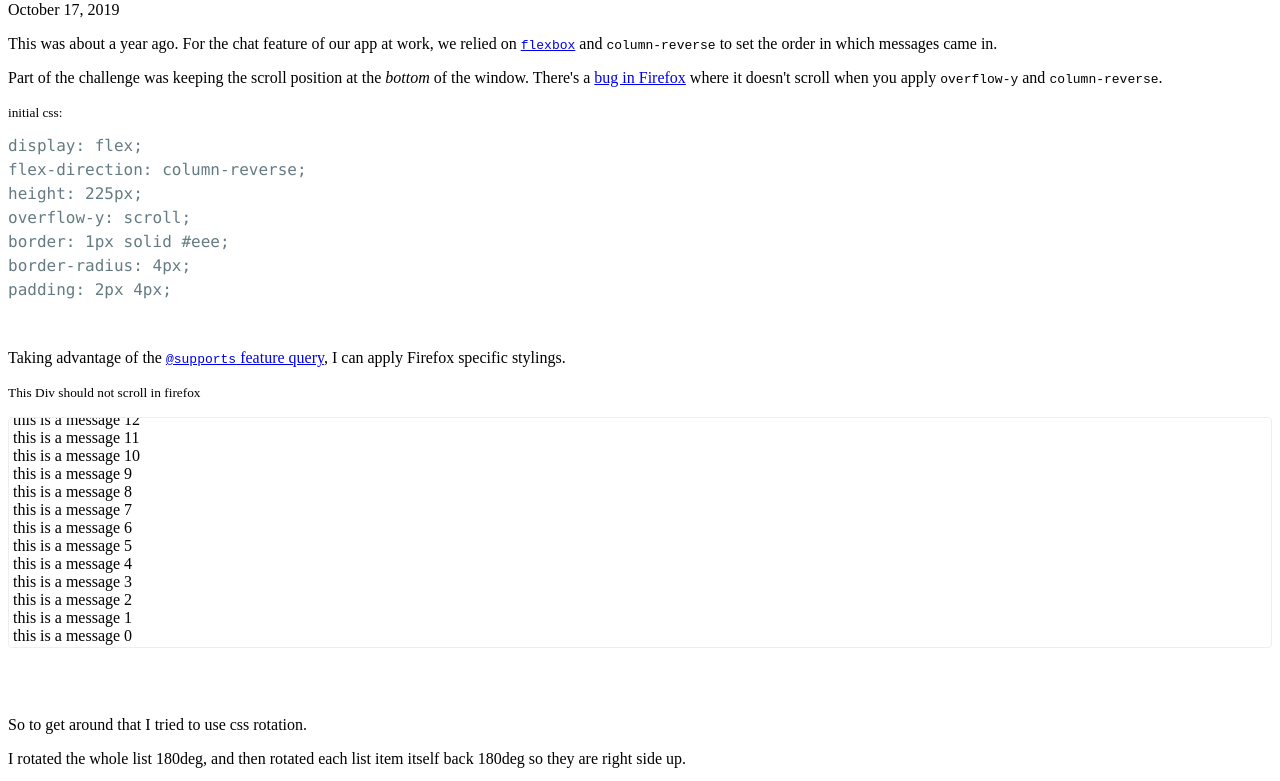
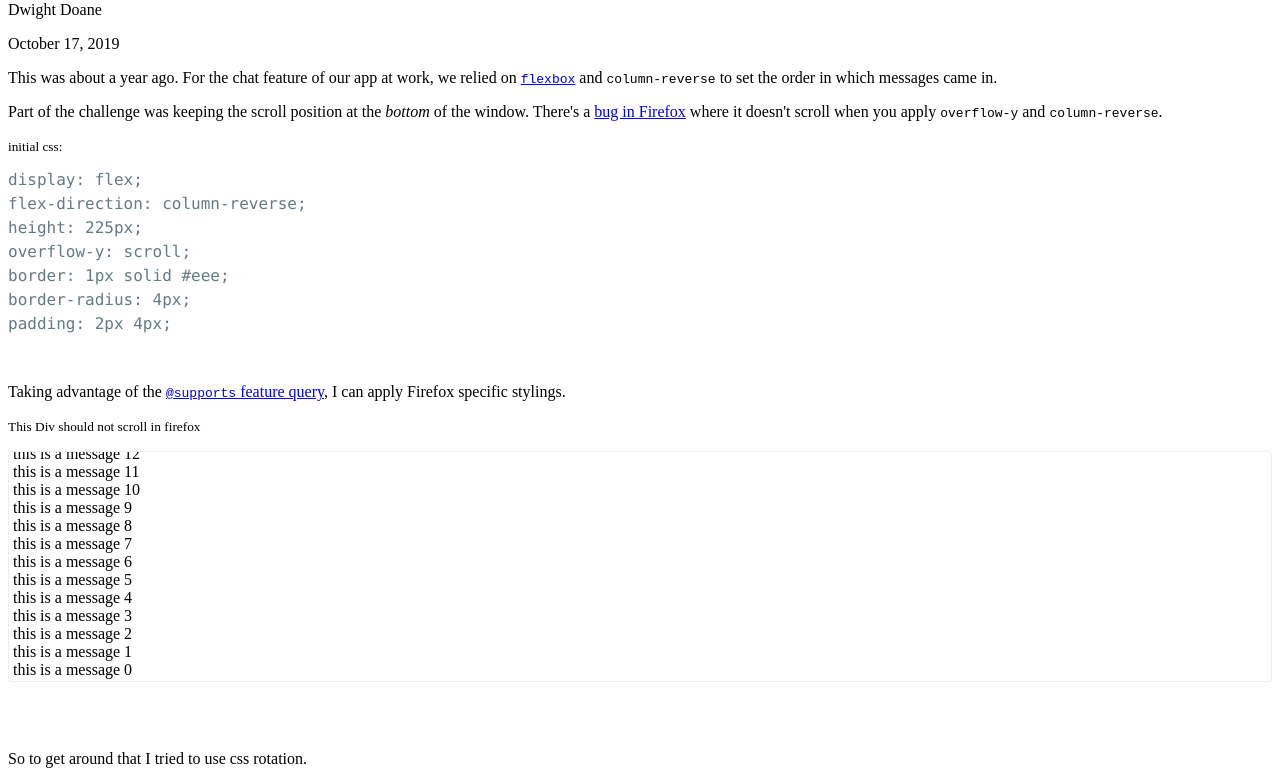
Before and after one commit to m0n01d/css-hacks, a Gatsby site: page /firefox-flex-bugs/ in a window 1280 px wide. Shown: the part 92-873 px from the top of the page. Built offline with nearby package versions, Linux system fonts and the light colour scheme; Gatsby itself is replaced by a stand-in of ours; some packages are replaced by stand-ins of ours; code samples lack their colours.

Commit message:
fix author frontmatter

```diff
--- a/src/blog/firefox-flex-bugs/index.mdx
+++ b/src/blog/firefox-flex-bugs/index.mdx
@@ -2,6 +2,7 @@
 title: Firefox Fun
 date: "2019-10-17T22:12:03.284Z"
 description: "Dealing with some flexbox bugs. Using custom properties and rotations."
+author: Dwight Doane
 ---
 
 import { WithRotation, DoesntScrollFF, WithoutRotation } from "./demo.js"
```
